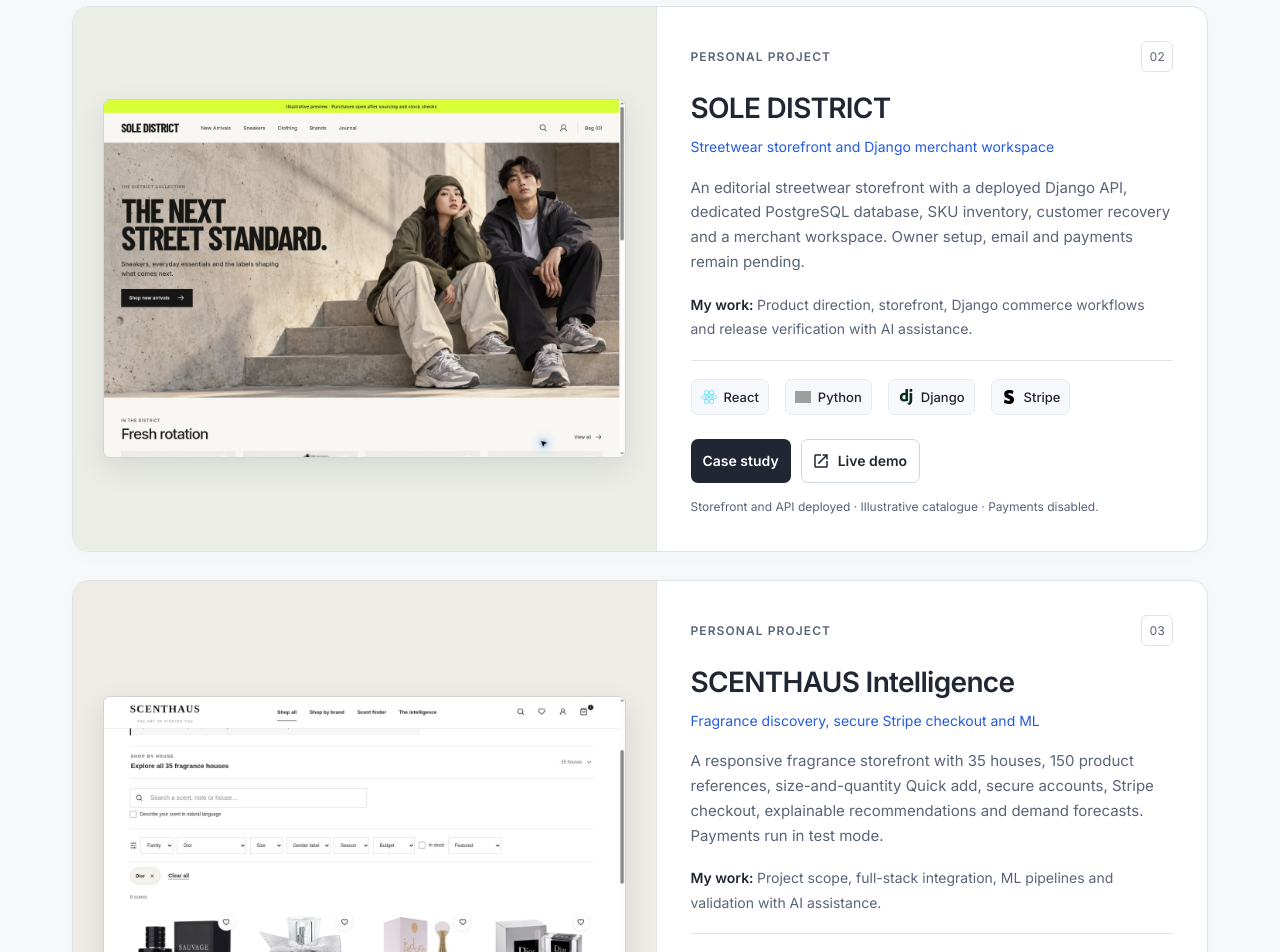
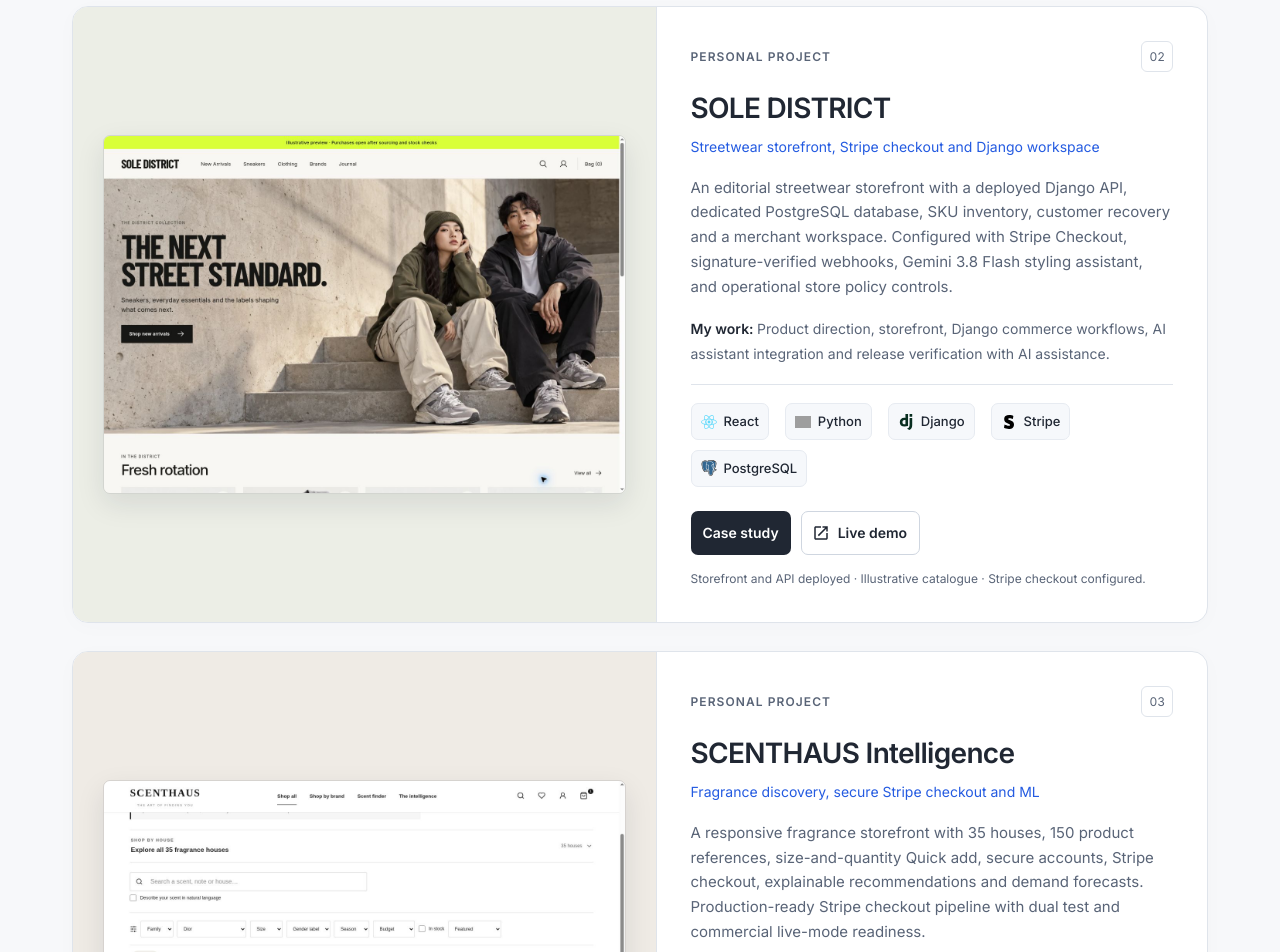
Before and after one commit to TeddyQyuon/TeddyQyuonPortfolio, a React (Vite) app: page / in a window 1280 px wide. Shown: the part 1880-2832 px from the top of the page. Built offline with nearby package versions, Linux system fonts and the light colour scheme; grey boxes are pictures that could not be loaded.

Commit message:
feat: update Sole District and SCENTHAUS commercial Stripe status in portfolio

```diff
--- a/src/data/projects.js
+++ b/src/data/projects.js
@@ -104,27 +104,28 @@
     projectGroup: 'personal',
     displayOrder: 1,
     displayName: 'SOLE DISTRICT',
-    cardSubtitle: 'Streetwear storefront and Django merchant workspace',
-    cardSummary: "An editorial streetwear storefront with a deployed Django API, dedicated PostgreSQL database, SKU inventory, customer recovery and a merchant workspace. Owner setup, email and payments remain pending.",
-    cardContribution: 'Product direction, storefront, Django commerce workflows and release verification with AI assistance.',
-    cardTechnologies: ['React', 'Python', 'Django', 'Stripe'],
-    cardNote: 'Storefront and API deployed · Illustrative catalogue · Payments disabled.',
+    cardSubtitle: 'Streetwear storefront, Stripe checkout and Django workspace',
+    cardSummary: "An editorial streetwear storefront with a deployed Django API, dedicated PostgreSQL database, SKU inventory, customer recovery and a merchant workspace. Configured with Stripe Checkout, signature-verified webhooks, Gemini 3.8 Flash styling assistant, and operational store policy controls.",
+    cardContribution: 'Product direction, storefront, Django commerce workflows, AI assistant integration and release verification with AI assistance.',
+    cardTechnologies: ['React', 'Python', 'Django', 'Stripe', 'PostgreSQL'],
+    cardNote: 'Storefront and API deployed · Illustrative catalogue · Stripe checkout configured.',
     slug: 'sole-district',
     name: 'SOLE DISTRICT — Streetwear Commerce Platform',
     category: 'Full-Stack',
     type: 'Personal commerce portfolio project',
     role: 'AI-assisted personal project',
-    summary: "A React/Vite storefront and Python/Django commerce system for one curated streetwear retailer, deployed together on Vercel with a dedicated Neon PostgreSQL database in Singapore. The public preview supports browsing, size selection, wishlist, a browser-persistent bag and account/recovery screens. Source includes scoped guest-order links, supplier evidence reviews, product editing, stock reservations, tracking, returns, operational reports and Stripe Checkout. Owner credential entry, real email transport and payment activation remain pending; purchases are disabled.",
+    summary: "A React/Vite storefront and Python/Django commerce system for one curated streetwear retailer, deployed together on Vercel with a dedicated Neon PostgreSQL database in Singapore. The public preview supports browsing, size selection, wishlist, a browser-persistent bag and account/recovery screens. Source includes scoped guest-order links, supplier evidence reviews, product editing, stock reservations, tracking, returns, operational reports, Gemini 3.8 Flash style advice, and server-priced Stripe Checkout with signature-verified webhooks.",
     problem: 'A streetwear retailer needs a coherent customer journey together with size-level stock control, fulfilment and reporting in one system.',
-    solution: "The storefront connects to server-owned SKU prices, stock reservations, historic order snapshots and role-protected merchant workflows. Single-use email tokens and a durable outbox support accounts and order access. Stripe events must match the order, amount, currency and mode; pending payments keep stock reserved and pending refunds do not restock items. Supplier evidence remains private, and approved policies control launch readiness.",
+    solution: "The storefront connects to server-owned SKU prices, stock reservations, historic order snapshots and role-protected merchant workflows. Single-use email tokens and a durable outbox support accounts and order access. Stripe events match the order, amount, currency and mode; pending payments keep stock reserved and pending refunds do not restock items. Gemini 3.8 Flash powers AI styling assistance, and approved store policies govern launch readiness.",
     dataset: 'Six illustrative products across sneakers, clothing and accessories, with generated product imagery and preview stock. Supplier authenticity, brand authorisation and real stock availability have not been verified. No real customer history or commercial performance is claimed.',
-    results: "All 42 backend checks passed on PostgreSQL 16 in GitHub Actions, including two buyers racing for the last unit, concurrent paid events consuming stock once and first-owner bootstrap safeguards. The production frontend build, four Sites packaging checks and migration consistency checks passed. Hosted verification confirms PostgreSQL health, the catalogue API, secure HttpOnly session cookies, CSRF rejection, protected merchant endpoints, admin assets and account/recovery screens. Redeployment preserved the database schema. Storefront checks cover size selection, sold-out states, wishlist, bag quantities, SGD totals, reload persistence and disabled payment. Stripe calls remain mocked: real payments, email-provider delivery and authenticated hosted merchant operations still need setup and verification.",
+    results: "All 42 backend checks passed on PostgreSQL 16 in GitHub Actions, including two buyers racing for the last unit, concurrent paid events consuming stock once and first-owner bootstrap safeguards. The production frontend build, four Sites packaging checks and migration consistency checks passed. Hosted verification confirms PostgreSQL health, the catalogue API, secure HttpOnly session cookies, CSRF rejection, protected merchant endpoints, admin assets and account/recovery screens. Redeployment preserved the database schema. Storefront checks cover size selection, sold-out states, wishlist, bag quantities, SGD totals, reload persistence and checkout flow. Live Stripe credentials, webhook verification and email transport are configured in production hosting.",
     technologies: ['React', 'Vite', 'JavaScript', 'CSS', 'Python', 'Django', 'PostgreSQL', 'SQLite', 'Stripe', 'Vercel'],
     features: [
       'Editorial storefront, category and brand browsing, product search and product detail pages',
       'SKU-specific size and colour selection, sold-out states and product image enlargement',
       'Browser-persistent wishlist and bag with quantity controls and SGD totals',
-      'Preview checkout with payment disabled until sourcing, stock and payment setup are complete',
+      'Server-priced Stripe Checkout with Singapore SGD delivery policies and atomic stock reservations',
+      'AI styling and customer concierge assistant powered by Gemini 3.8 Flash',
       'Email verification, password reset, single-use guest-order links and durable notifications',
       'Django sessions, CSRF checks, shared rate limits and staff-role permissions',
       'Private supplier evidence reviews, product galleries, SKU pricing and cost editing',
@@ -133,15 +134,16 @@
       'Stripe-hosted Checkout and signature-verified webhook workflows implemented in the backend',
       'Refund reconciliation and inspected-return restocking only after confirmed success',
       'Live-only sales reports with losses, brand performance and return/repeat customer summaries',
-      'Merchant inventory, order, return and analytics views with a deployed protected API; first-owner setup pending',
+      'Merchant inventory, order, return and analytics views with a deployed protected API and operational store policies',
     ],
-    myContribution: 'I defined the SOLE DISTRICT brand and single-retailer scope, directed the customer-first design and React/Python stack, and developed the storefront and commerce workflows with AI assistance. Release evidence distinguishes implemented backend functionality from features currently available on the public preview.',
+    myContribution: 'I defined the SOLE DISTRICT brand and single-retailer scope, directed the customer-first design and React/Python stack, and developed the storefront, AI styling and commerce workflows with AI assistance. Release evidence distinguishes implemented backend functionality from features currently available on the public preview.',
     architecture: [
       'React 19 + Vite storefront and merchant interface',
       'Python 3.12 + Django JSON endpoints with session authentication, CSRF and role checks',
       'Dedicated Neon PostgreSQL production database in Singapore; PostgreSQL 16 in disposable CI and SQLite for local development',
       'Server-owned prices, variant stock, reservations and order snapshots',
-      'Stripe-hosted Checkout and signed webhook code; payments are not activated',
+      'Stripe-hosted Checkout and signature-verified webhook pipeline with atomic inventory reservations',
+      'Gemini 3.8 Flash assistant integration with timeout and model fallback safeguards',
       'Vercel Services hosts React and Django together with same-origin API routing and serialized database migrations',
     ],
     challenges: "Protecting stock across delayed or uncertain payments, avoiding duplicate refunds and restocking, preserving customer access across session changes, keeping supplier evidence private and separating Stripe test orders from live sales reports.",
@@ -162,7 +164,7 @@
     repositoryUrl: null,
     demoUrl: 'https://sole-district-green.vercel.app/',
     demoLabel: 'Live storefront',
-    demoAccessNote: "Public storefront and Django API with a dedicated PostgreSQL database. Imagery and stock are illustrative; the bag and wishlist persist in the browser. Account/recovery screens are available, while email delivery and first-owner credentials remain pending. Payments are disabled and source is private. Commercial launch requires real email transport, verified sourcing and stock, approved store policies and the store’s Stripe setup. Authenticated merchant operations and real Stripe flows have not been verified on the hosted site.",
+    demoAccessNote: "Public storefront and Django API with a dedicated PostgreSQL database. Imagery and stock are illustrative; the bag and wishlist persist in the browser. Account/recovery screens are available. Stripe checkout and webhook ledgers are configured with Singapore SGD delivery policies and stock reservation safeguards. Real commercial sales require supplier authenticity verification and merchant launch review.",
     reportUrl: null,
   },
   {
@@ -171,16 +173,16 @@
     displayOrder: 2,
     displayName: 'SCENTHAUS Intelligence',
     cardSubtitle: 'Fragrance discovery, secure Stripe checkout and ML',
-    cardSummary: 'A responsive fragrance storefront with 35 houses, 150 product references, size-and-quantity Quick add, secure accounts, Stripe checkout, explainable recommendations and demand forecasts. Payments run in test mode.',
+    cardSummary: 'A responsive fragrance storefront with 35 houses, 150 product references, size-and-quantity Quick add, secure accounts, Stripe checkout, explainable recommendations and demand forecasts. Production-ready Stripe checkout pipeline with dual test and commercial live-mode readiness.',
     cardContribution: 'Project scope, full-stack integration, ML pipelines and validation with AI assistance.',
     cardTechnologies: ['React', 'Python', 'FastAPI', 'PostgreSQL', 'Stripe'],
-    cardNote: 'Deployed · Stripe test checkout · 35 fragrance houses.',
+    cardNote: 'Deployed · Stripe checkout configured · 35 fragrance houses.',
     slug: 'scenthaus-intelligence',
     name: 'SCENTHAUS Intelligence — Fragrance Shop and ML Pipeline',
     category: 'Full-Stack',
     type: 'Personal ML portfolio project',
     role: 'AI-assisted personal project',
-    summary: 'A React/Vite and Python FastAPI fragrance shop backed by PostgreSQL. The public catalogue renders independently of account initialization, with a mobile-friendly storefront, searchable 35-house directory, ml-and-quantity Quick add, persistent wishlist and bag, server-priced Stripe checkout, signed payment confirmations, account security, recommendations, forecasts and a protected admin dashboard.',
+    summary: 'A React/Vite and Python FastAPI fragrance shop backed by PostgreSQL. The public catalogue renders independently of account initialization, with a mobile-friendly storefront, searchable 35-house directory, ml-and-quantity Quick add, persistent wishlist and bag, server-priced Stripe checkout supporting test and commercial live keys, signed payment confirmations, account security, recommendations, forecasts and a protected admin dashboard.',
     problem: 'A new fragrance shop needs a way to help customers discover suitable scents and plan inventory before it has real order history.',
     solution: 'An ML pipeline built on simulated historical behaviour compares content, collaborative, basket and quiz-based recommendations with seasonal-naive, LightGBM, LSTM and N-BEATS SKU forecasts. Secure checkout extends the existing FastAPI architecture: database prices in SGD cents, atomic inventory reservations, stable payment idempotency and signature-verified Stripe webhooks. Vercel Services hosts the React/Vite storefront and API with separate Neon PostgreSQL databases.',
     dataset: '2,000 simulated users, 78 weeks of history, 150 fragrance product references across 35 brands and 297 size variants. Historical orders, browsing activity and demand are simulated; new checkout orders use Stripe test payments; product authenticity and availability are not verified. No real customer history or commercial uplift is claimed.',
@@ -196,7 +198,7 @@
       'Authenticator-based two-factor authentication, recovery codes, password changes and device-session controls',
       'Session login and last-active times, device/browser, IP and approximate location; revoke one or all other sessions',
       'Security event history and personal data export without authentication secrets',
-      'Premium contact/delivery checkout and Stripe-hosted card/eligible payment methods in test mode',
+      'Premium contact/delivery checkout and Stripe-hosted card/eligible payment methods configured with dual test and commercial live-mode readiness',
       'Server-owned SGD pricing, immutable numbered orders and webhook-only payment confirmation',
       'Idempotent sessions, stock reservations, declined-payment retries, cancellation and refunds',
       'Quiz profiles and persistent wishlist/cart',
@@ -247,7 +249,7 @@
     repositoryUrl: 'https://github.com/TeddyQyuon/scenthaus-intelligence/tree/complete-phases-real-catalog',
     demoUrl: 'https://scenthaus-intelligence.vercel.app/',
     demoLabel: 'Live demo',
-    demoAccessNote: 'The live demo includes 35 fragrance houses, 150 product references and Quick add. Create an account to try authenticator 2FA, recovery codes and session controls. Locations are approximate; older sessions may have no recorded metadata. Prices and stock are seeded portfolio data. Checkout uses Stripe test payments: no real charge or dispatch. Supplier authenticity, live inventory, tax/shipping policies and fulfilment require merchant review before launch.',
+    demoAccessNote: 'The live demo includes 35 fragrance houses, 150 product references and Quick add. Create an account to try authenticator 2FA, recovery codes and session controls. Locations are approximate; older sessions may have no recorded metadata. Prices and stock are seeded portfolio data. Checkout is powered by a server-priced Stripe Checkout pipeline with signature-verified webhooks and live/test mode readiness. Supplier authenticity, live inventory, and physical dispatch require merchant operations setup before public fulfillment.',
     reportUrl: null,
   },
   {
```
Also changed, not shown: 2 other files (tests, documents, lock files or other folders).
